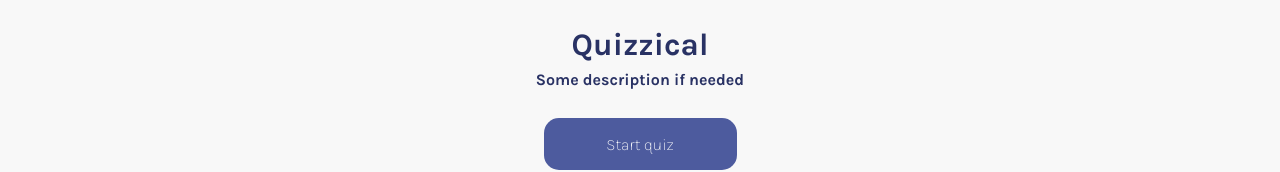
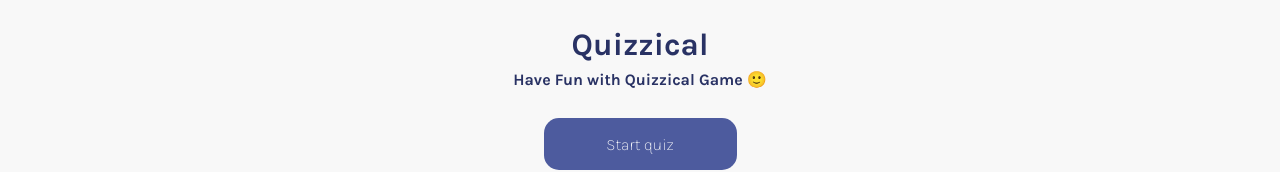
Before and after one commit to ahmad-elshowair/quizzical, a React (Create React App) app: page / in a window 1280 px wide. Shown: the part 273-445 px from the top of the page. Built offline with nearby package versions, Linux system fonts and the light colour scheme.

Commit message:
change the description on the home component

```diff
--- a/src/components/Home.js
+++ b/src/components/Home.js
@@ -3,7 +3,7 @@ export const Home = ({showQuestions}) => {
         <section className="main--home">
             <h1 className="home--heading">Quizzical</h1>
             <p className="home--description">
-                Some description if needed
+                Have Fun with Quizzical Game 🙂
             </p>
             <button
                 className="btn"
```
